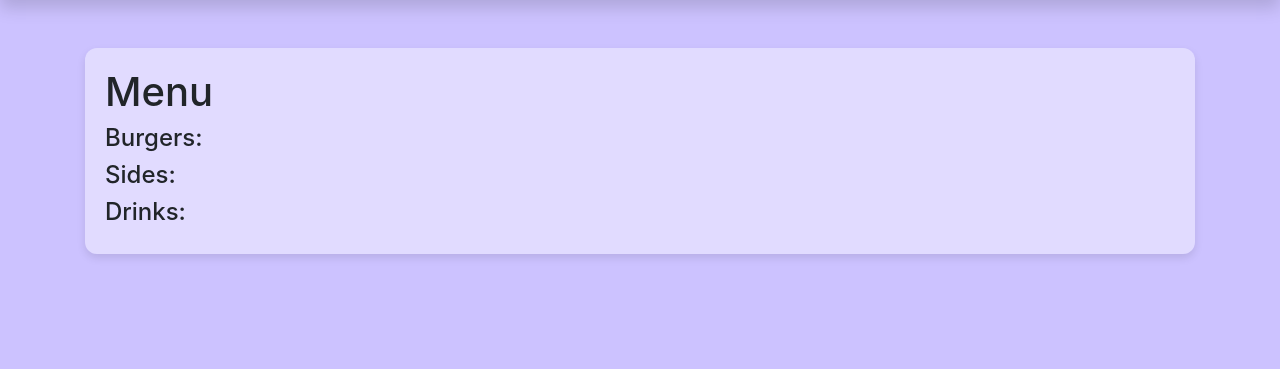
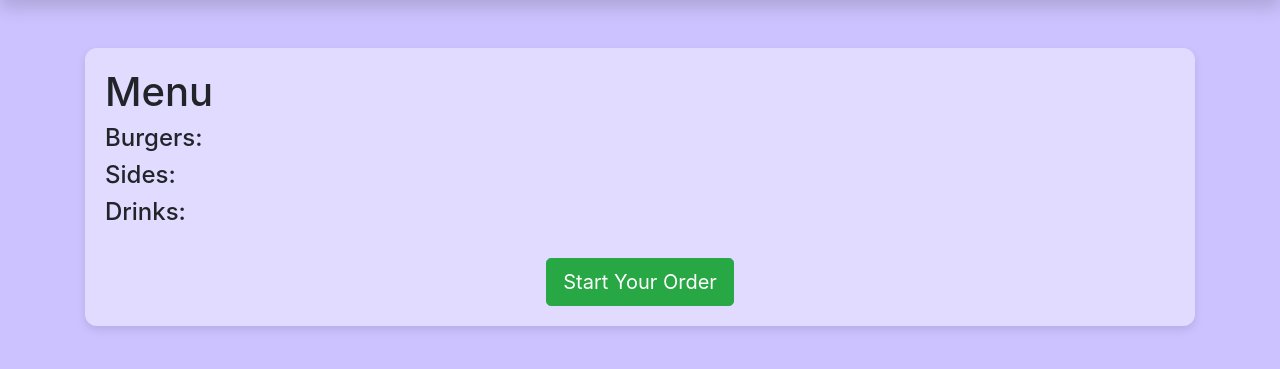
Before and after one commit to Ignaslev/BurgerShop, a Django app: template burger_shop/templates/menu.html in a window 1280 px wide. Shown: the part 76-445 px from the top of the page. Run offline with Django 4.2, Linux system fonts and the light colour scheme; the template is opened without the code that fills it, so the values that code supplies are empty; some libraries are stand-ins or nearby versions.

Commit message:
Added start order button at menu page

```diff
--- a/burger_shop/templates/menu.html
+++ b/burger_shop/templates/menu.html
@@ -63,5 +63,8 @@
         </div>
     {% endfor %}
 </div>
+ <div class="d-flex justify-content-center mt-4">
+    <a href="{% url 'burger_shop:start_order' %}" class="btn btn-success btn-lg">Start Your Order</a>
+</div>
 </div>
 {% endblock %}
```
Also changed, not shown: db.sqlite3.
